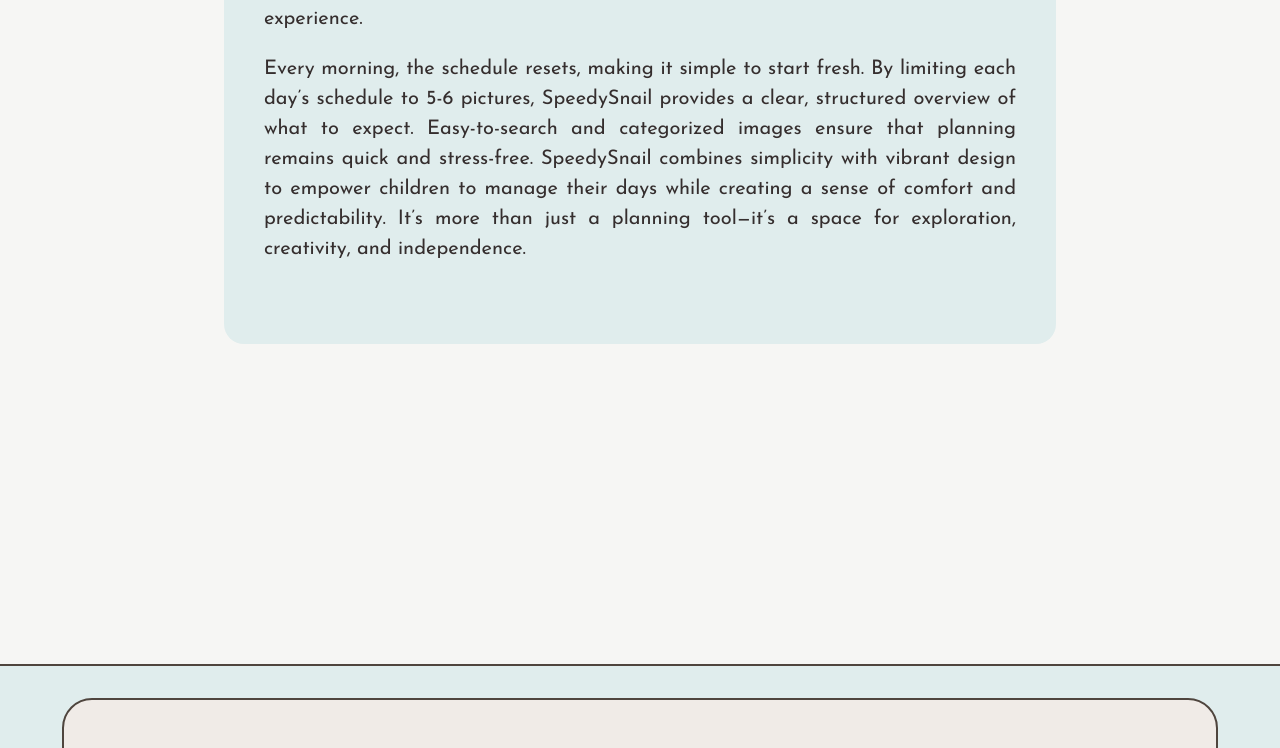
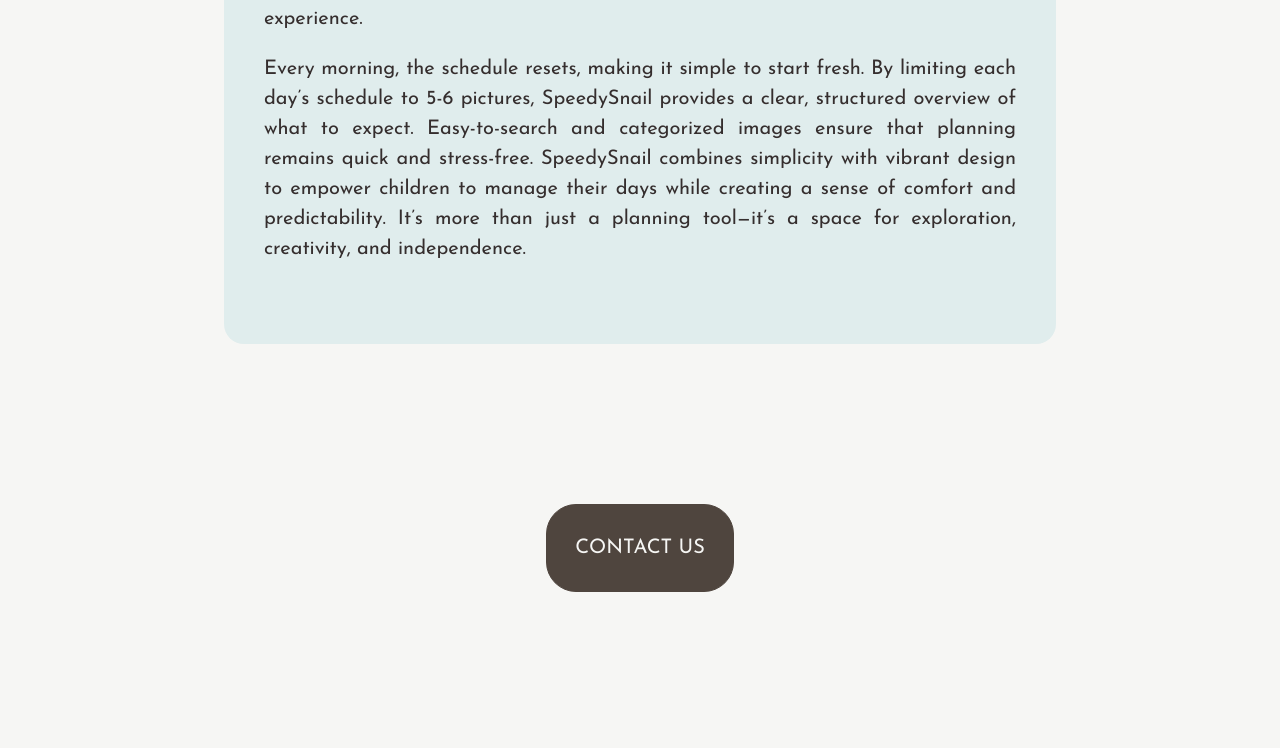
Before and after one commit to antivalse/speedy-snail-react, a React (Vite) app: page /about in a window 1280 px wide. Shown: the part 1260-2008 px from the top of the page. Built offline with nearby package versions, Linux system fonts and the light colour scheme; no server answers.

Commit message:
added temporary solution to closing the contact form on about page

```diff
--- a/src/components/forms/ContactForm.tsx
+++ b/src/components/forms/ContactForm.tsx
@@ -7,6 +7,7 @@
 
 const ContactForm = () => {
   const [submittingForm, setSubmittingForm] = useState<boolean>(false);
+  const [close, setClose] = useState<boolean>(false);
 
   const {
     register,
@@ -21,6 +22,7 @@
 
       setSubmittingForm(true);
       reset();
+      setClose(false);
     } catch (err) {
       if (err instanceof Error) {
         console.log("there was an error");
@@ -28,9 +30,14 @@
     }
   };
   return (
+    <>
+      {!close && (
         <div className="modal-overlay">
           <div className="form mx-auto p-12 flex flex-col items-center bg-p50">
-        <form className="flex flex-col gap-2" onSubmit={handleSubmit(onSubmit)}>
+            <form
+              className="flex flex-col gap-2"
+              onSubmit={handleSubmit(onSubmit)}
+            >
               {" "}
               <h2 className="heading heading--primary">
                 Send us your thoughts or questions!
@@ -59,10 +66,13 @@
                 btnText="Send"
                 submittingForm={submittingForm}
                 className="btn btn--submit self-center cursor-pointer"
+                onClick={() => setClose(true)}
               />
             </form>
           </div>
         </div>
+      )}
+    </>
   );
 };
 
--- a/src/pages/AboutPage.tsx
+++ b/src/pages/AboutPage.tsx
@@ -1,15 +1,18 @@
 /* About Page */
 
-import { useEffect } from "react";
+import { useEffect, useState } from "react";
 import scrollToDiv from "../utils/helpers/scrollToDiv";
+import ContactForm from "../components/forms/ContactForm";
 
 const AboutPage = () => {
+  const [showModal, setShowModal] = useState<boolean>(false);
+
   useEffect(() => {
     scrollToDiv("about");
   }, []);
   return (
-    <>
-      <div id="about" className="about bg-s500 mb-20 flex flex-col p-10 m-auto">
+    <div className="about flex flex-col items-center">
+      <div id="about" className="about__text bg-s500 mb-20 flex flex-col p-10 ">
         <h2 className="color-s400 heading heading--primary">Our story</h2>
         <p className="color-s400 body mt-3">
           SpeedySnail is a thoughtfully designed app inspired by Miriam, an
@@ -34,7 +37,15 @@
           exploration, creativity, and independence.
         </p>{" "}
       </div>
-    </>
+
+      <p
+        className="about__contact body body--secondary p-7 cursor-pointer inline-block bg-p300 color-p50"
+        onClick={() => setShowModal(true)}
+      >
+        Contact Us
+      </p>
+      {showModal && <ContactForm />}
+    </div>
   );
 };
 
--- a/src/scss/pages/_aboutPage.scss
+++ b/src/scss/pages/_aboutPage.scss
@@ -1,8 +1,13 @@
 /* About Page Styles */
 
 @use "../utils/mixins" as m;
+@use "../variables/colors" as c;
+
+$primary-300: map-get(map-get(c.$colors, primary), 300);
+$secondary-500: map-get(map-get(c.$colors, secondary), 500);
 
 .about {
+  &__text {
     width: 80%;
     border-radius: 1.25rem;
     margin-top: 10rem;
@@ -13,3 +18,14 @@
       width: 65%;
     }
   }
+
+  &__contact {
+    border-radius: 1.875rem;
+    border: 1px solid $primary-300;
+    transition: background-color 0.5s ease-in-out, transform 0.5s ease-in-out;
+    &:hover {
+      background-color: $secondary-500;
+      color: $primary-300;
+    }
+  }
+}
```
Lines whose indentation alone changed are shown as unchanged.
